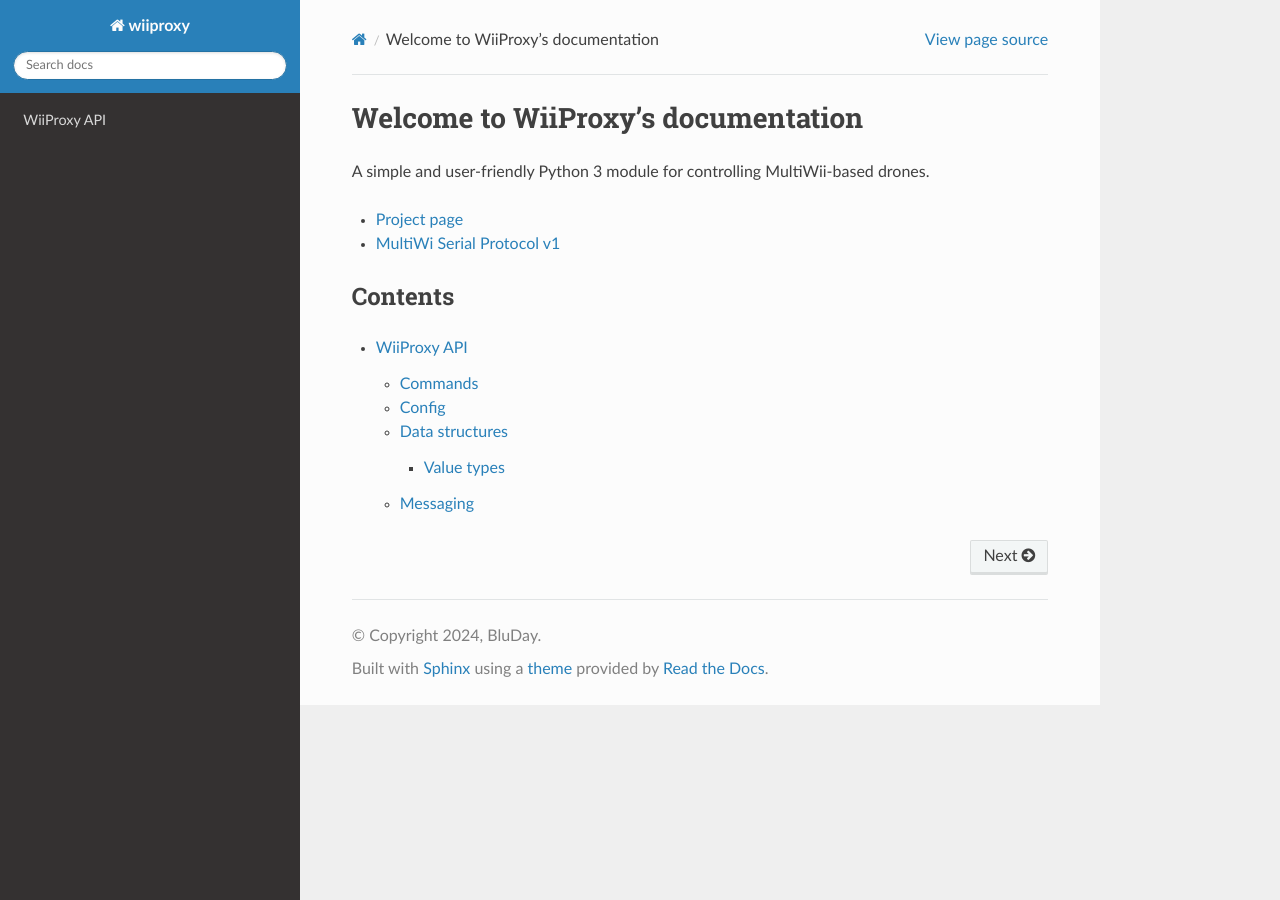
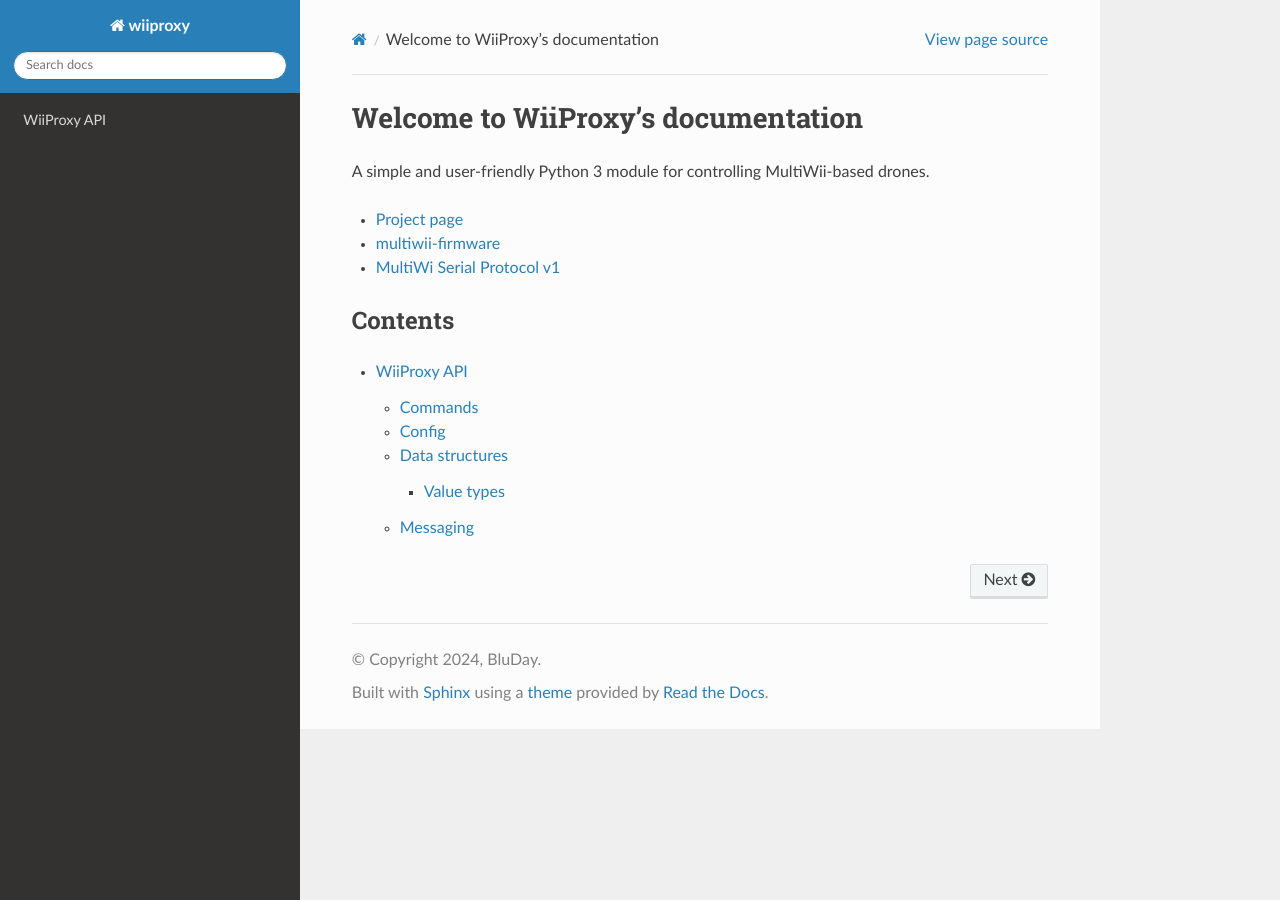
Before and after one commit to BluDay/multiwii-proxy-python, a Sphinx documentation site: the page built from docs/index.rst, in a window 1280 px wide. Built offline with Sphinx 7.4.7 and the Read the Docs theme 2.0.0, drawn with Linux system fonts in a browser that asks for light colours.

Commit message:
docs: update index page

```diff
--- a/docs/index.rst
+++ b/docs/index.rst
@@ -4,6 +4,7 @@ Welcome to WiiProxy's documentation
 A simple and user-friendly Python 3 module for controlling MultiWii-based drones.
 
 - `Project page <https://github.com/BluDay/wiiproxy>`_
+- `multiwii-firmware <https://github.com/multiwii/multiwii-firmware>`_
 - `MultiWi Serial Protocol v1 <http://www.multiwii.com/wiki/index.php?title=Multiwii_Serial_Protocol>`_
 
 Contents
```
